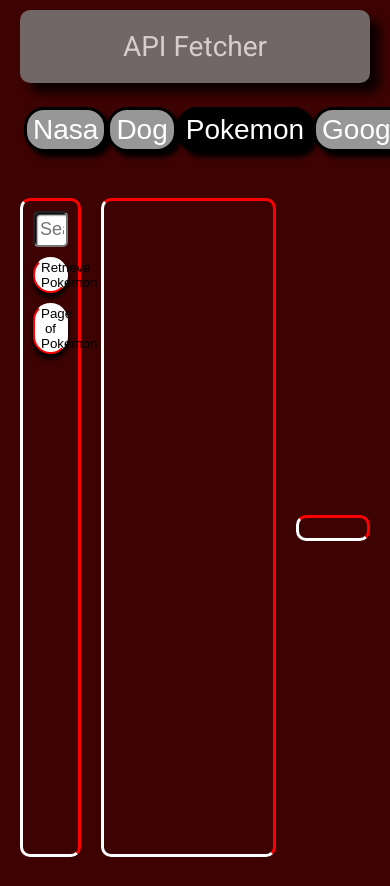
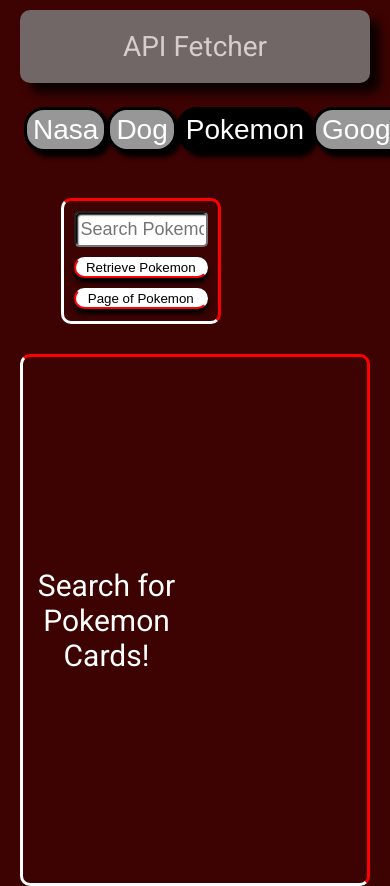
Before and after one commit to NilK15/React-Multi-API-Fetcher, a React (Create React App) app: page / in a window 390 px wide. Both pictures are taken after a click on the button "Pokemon". Shown: the top 886 px of the page. Before the commit the page ends 857 px from the top, so only its background shows below. Built offline with nearby package versions, Linux system fonts and the light colour scheme.

Commit message:
cleaned up more css and centered text when retrieving data

```diff
--- a/src/components/Pokemon.js
+++ b/src/components/Pokemon.js
@@ -11,17 +11,19 @@
    needed updating, so it uses w/e the inital value was.
    */
 
-  const [retrieving, setRetrieving] = useState("");
+  const [retrieving, setRetrieving] = useState("Search for Pokemon Cards!");
   const [pokemon, setPokemon] = useState([]);
   const [page, setPage] = useState(1);
   const [pokemonCardImages, setPokemonCardImages] = useState([]);
-  const [selectedPokemonCard, setSelectedPokemonCard] = useState("");
+  const [selectedPokemonCard, setSelectedPokemonCard] = useState(
+    "Search then Select a Card to Magnify"
+  );
   const [pokemonSearchValue, setPokemonSearchValue] = useState("charizard");
 
   const fetchPokemonByPage = () => {
     let resultDiv = document.getElementsByClassName("pokemonresultgrid");
     console.log(`retrieving...`);
-    setRetrieving("Retrieving...");
+    setRetrieving("Retrieving New Data Please Wait...");
     fetch(`https://api.pokemontcg.io/v2/cards?page=${page}`)
       .then((res) => res.json())
       .then((resJson) => {
@@ -33,7 +35,7 @@
   const fetchPokemonByName = () => {
     let resultDiv = document.getElementsByClassName("pokemonresultgrid");
     console.log(`retrieving...`);
-    setRetrieving("Retrieving...");
+    setRetrieving("Retrieving New Data Please Wait...");
     fetch(`https://api.pokemontcg.io/v2/cards?q=name:${pokemonSearchValue}*`)
       .then((res) => res.json())
       .then((resJson) => {
@@ -52,6 +54,7 @@
 
   return (
     <div className="pokemondiv">
+      <div className="pokemonsidebarDiv">
         <div className="pokemonsidebar">
           <input
             className="searchQuery"
@@ -67,6 +70,7 @@
           <button className="pagepokemonbutton" onClick={fetchPokemonByPage}>
             Page of Pokemon
           </button>
+        </div>
       </div>
       <div className="pokemonresultgrid">
         {retrieving}
--- a/src/styles/pokemon.css
+++ b/src/styles/pokemon.css
@@ -13,14 +13,16 @@
 
 }
 
+.pokemonsidebarDiv {
+  display: flex;
+  flex-direction: column;
+}
 
 .pokemonsidebar {
   display: flex;
   border: solid;
-  width: 10%;
   padding: 10px;
   flex-direction: column;
-  height: 75vh;
   row-gap: 10px;
   border-radius: 10px;
   border: solid;
@@ -47,23 +49,13 @@
 .pokemonsidebar button:active {
   box-shadow: 5px 5px 5px inset;
 }
-.pokemonResult {
-  flex: 2;
-  row-gap: 30px;
-  column-gap: 30px;
-  border-radius: 10px;
-  border: solid;
-  border-top-color: red;
-  border-right-color: red;
-  border-left-color: white;
-  border-bottom-color: white;
-  overflow: hidden scroll;
-  height: 100%;
-}
 
 .pokemonresultgrid {
+  text-align: center;
+  align-items: center;
+  display: grid;
+  font-size: 30px;
   height: 75vh;
-  display: grid;
   grid-template-columns: 1fr 1fr 1fr;
   border: solid;
   flex: 2;
@@ -141,3 +133,26 @@
   background-repeat: no-repeat
   background-position: center; */
 }
+
+@media (max-width: 1100px) {
+
+  .pokemonresultgrid {
+    flex: none;
+    display: grid;
+    grid-template-columns: 1fr 1fr;
+    height: 60vh;
+  }
+  .pokemonselected {
+    display: none;
+  }
+  .pokemondivshow {
+    display: flex;
+    flex-direction: column;
+    align-items: center;
+  }
+  .pokemonsidebar {
+    height: 100px;
+    width: 50%;
+    margin-bottom: 30px;
+  }
+}
```
Lines whose indentation alone changed are shown as unchanged.
